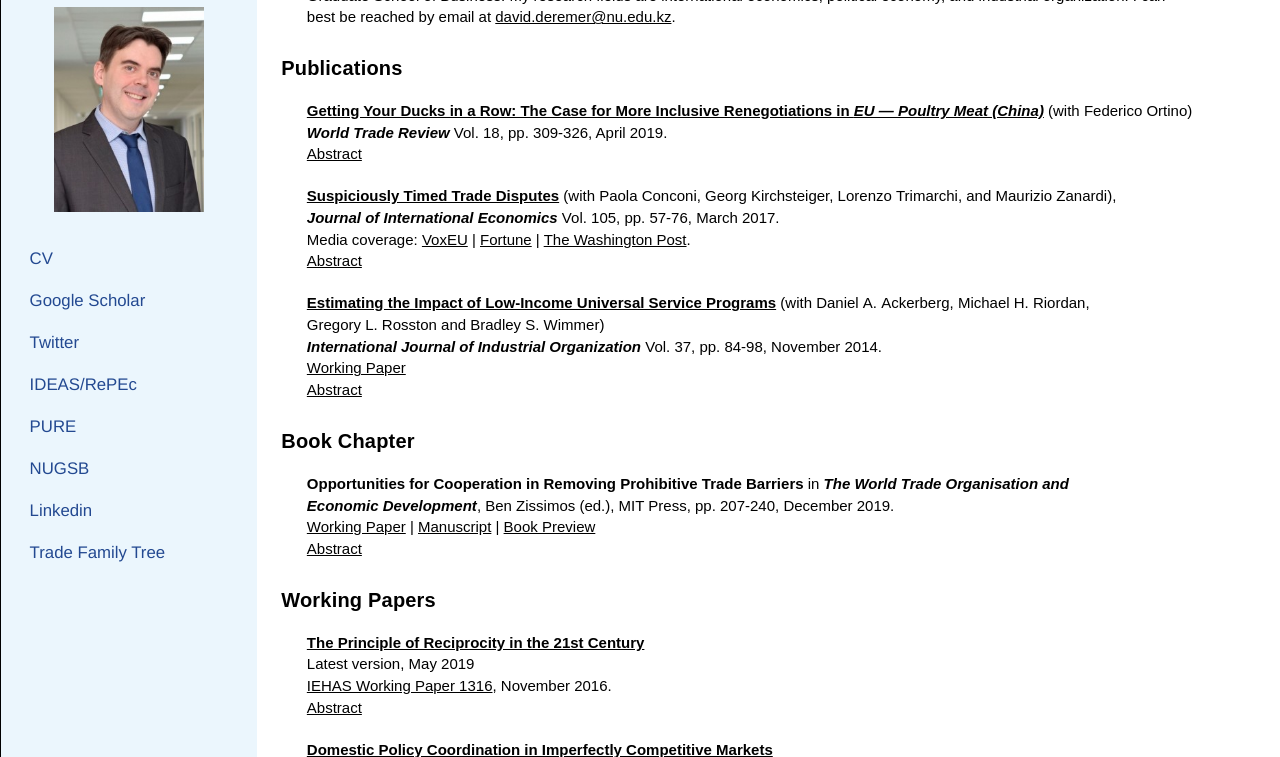
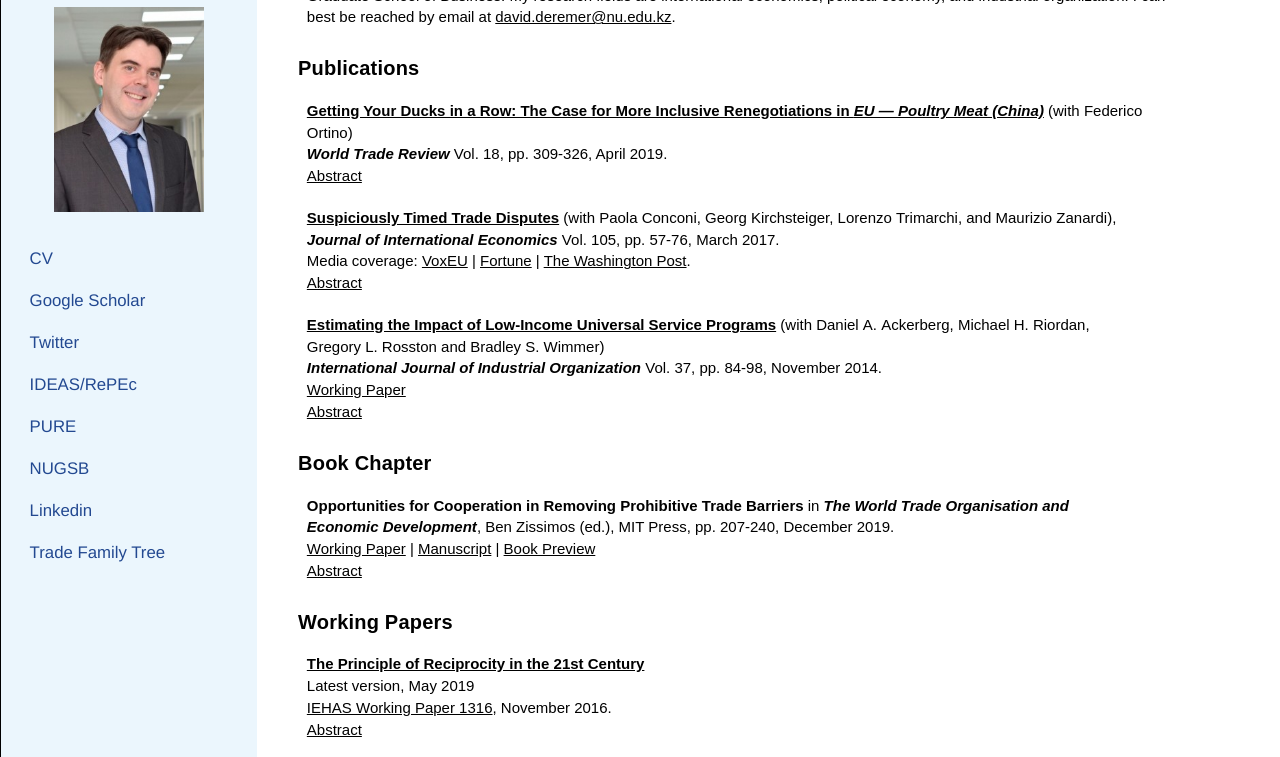
Before and after one commit to DRDeRemer/DRDeremer.github.io, a plain HTML site: page index.html in a window 1280 px wide. Shown: the part 134-891 px from the top of the page. Drawn offline with Linux system fonts and the light colour scheme.

Commit message:
Update style.css

```diff
--- a/style/style.css
+++ b/style/style.css
@@ -231,7 +231,7 @@ width:80%;
 .mc li h1{
 font-size:20px;
 text-align:left; !important;
-margin-left:-2vw;
+margin-left:-1%;
 display:block;
 }
 
@@ -241,11 +241,11 @@ margin-bottom:2em;
 }
 
 .mc li{
-width:90%;
+width:auto;
 margin-top:20px;
 margin-bottom:1.2em;
 margin-left:1%;
-margin-right:9%;
+margin-right:10%;
 }
 
 .mc li a{
```
